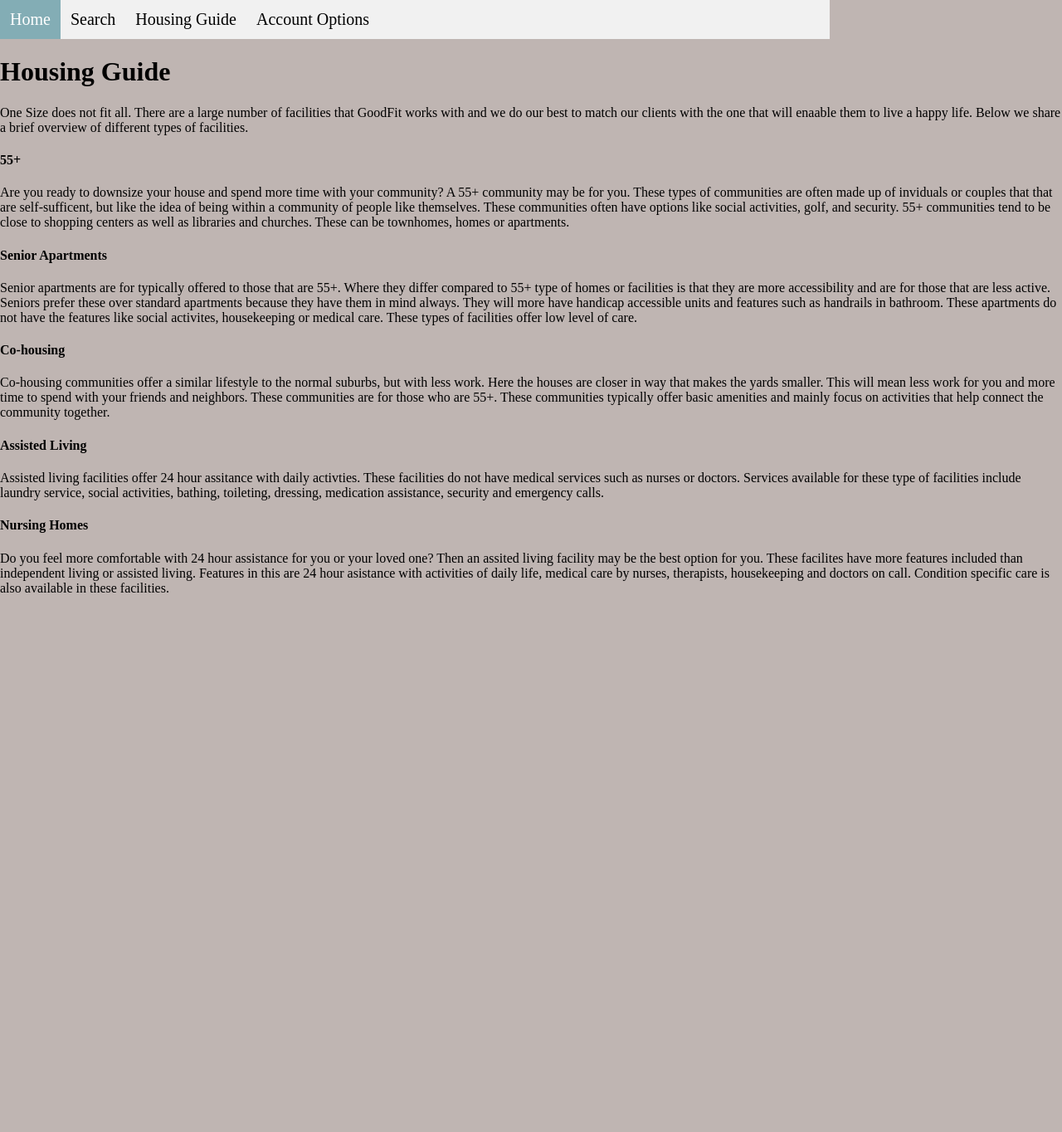
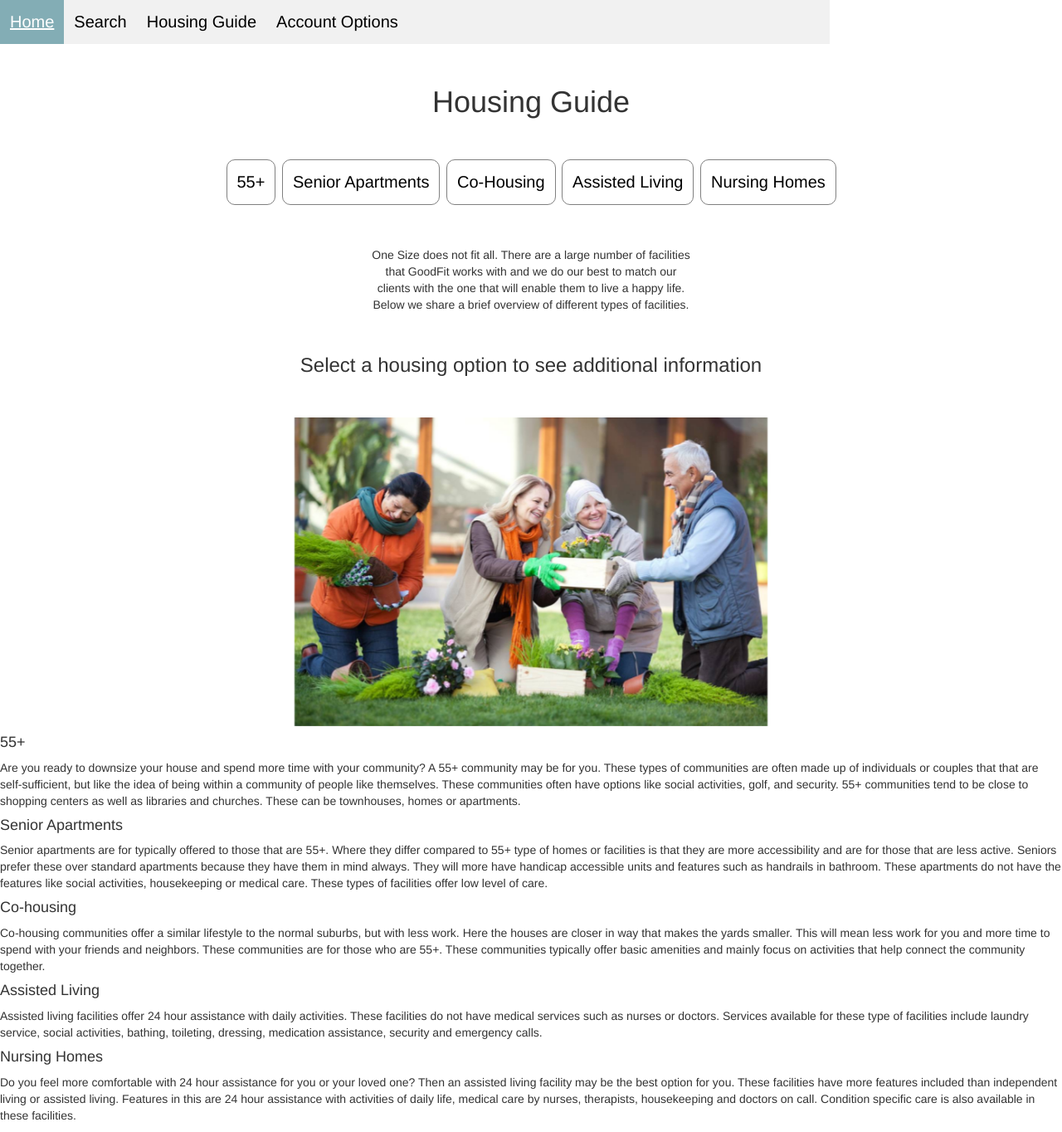
Before and after one commit to arizala13/CS361GoodFitHousing, a PHP site: page /housingGuide.html in a window 1280 px wide. Shown: the whole page at 83% size. Before the commit the page ends 714 px from the top, so only its background shows below. Run offline with PHP 8.4, Linux system fonts and the light colour scheme.

Commit message:
Cleaned up main page, added navigation between sub-pages; still finishing subpages

```diff
--- a/housingGuide.html
+++ b/housingGuide.html
@@ -3,7 +3,12 @@
 <head>
 	<title>Housing Guide</title>
 
-	<link rel="stylesheet" type="text/css" href="otherPages.css" />
+	<!--<link rel="stylesheet" type="text/css" href="otherPages.css" />-->
+	<link rel="stylesheet" type="text/css" href="stylesheet.css" />
+	<script src= "cs361.js" type="text/javascript"></script>
+	<link rel="stylesheet" href="https://maxcdn.bootstrapcdn.com/bootstrap/3.3.7/css/	bootstrap.min.css">
+	<script src="https://ajax.googleapis.com/ajax/libs/jquery/3.3.1/jquery.min.js"></script>
+  	<script src="https://maxcdn.bootstrapcdn.com/bootstrap/3.3.7/js/bootstrap.min.js"></script>
 </head>
 <body>
 
@@ -14,25 +19,66 @@
 		<li><a href="accountOptions.html">Account Options</a></li>
 	</ul>
 
+	<center>
+	<br>
 	<h1>Housing Guide</h1>
+	<br><br>
+	<div id="HGnav">
+		<ul>
+			<li><a href="./HG-subpages/HG-55+">55+</a></li>
+			<li><a href="./HG-subpages/HG-SA">Senior Apartments</a></li>
+			<li><a href="./HG-subpages/HG-CH">Co-Housing</a></li>
+			<li><a href="./HG-subpages/HG-AL">Assisted Living</a></li>
+			<li><a href="./HG-subpages/HG-NH">Nursing Homes</a></li>
+		</ul>
+	</div>
 
+	<br><br>
+	<p style="width: 30%">One Size does not fit all. There are a large number of facilities that GoodFit works with and we do our best to match our clients with the one that will enable them to live a happy life. Below we share a brief overview of different types of facilities. </p>
 
-	<p>One Size does not fit all. There are a large number of facilities that GoodFit works with and we do our best to match our clients with the one that will enaable them to live a happy life. Below we share a brief overview of different types of facilities. </p>
+	<br>
+	<h3>Select a housing option to see additional information</h4>
+
+	<br><br>
+	<div class="container">
+	<div id="myCarousel" class="carousel slide" data-ride="carousel">
+    	<div class="carousel-inner">
+			<div class="item active">
+				<img src="./HGpics/MainPage/MainPage1.jpg" alt="HGMP1" style="width:50%;">
+			</div>
+
+			<div class="item">
+				<img src="./HGpics/MainPage/MainPage2.jpg" alt="pic 2" style="width:50%;">
+			</div>
+
+			<div class="item">
+				<img src="./HGpics/MainPage/MainPage3.jpg" alt="pic 3" style="width:50%;">
+			</div>
+
+			<div class="item">
+				<img src="./HGpics/MainPage/MainPage4.jpg" alt="pic 4" style="width:50%;">
+			</div>
+
+			<div class="item">
+				<img src="./HGpics/MainPage/MainPage5.jpg" alt="pic 5" style="width:50%;">
+			</div>
+    </div>
+	</center>
 
 	<h4>55+</h4>
-	<p>Are you ready to downsize your house and spend more time with your community? A 55+ community may be for you. These types of communities are often made up of inviduals or couples that that are self-sufficent, but like the idea of being within a community of people like themselves. These communities often have options like social activities, golf,  and security. 55+ communities tend to be close to shopping centers as well as libraries and churches. These can be townhomes, homes or apartments. </p>
+	<p>Are you ready to downsize your house and spend more time with your community? A 55+ community may be for you. These types of communities are often made up of individuals or couples that that are self-sufficient, but like the idea of being within a community of people like themselves. These communities often have options like social activities, golf,  and security. 55+ communities tend to be close to shopping centers as well as libraries and churches. These can be townhouses, homes or apartments. </p>
 
 	<h4>Senior Apartments</h4>
-	<p> Senior apartments are for typically offered to those that are 55+. Where they differ compared to 55+ type of homes or facilities is that they are more accessibility and are for those that are less active. Seniors prefer these over standard apartments because they have them in mind always. They will more have handicap accessible units and features such as handrails in bathroom. These apartments do not have the features like social activites, housekeeping or medical care. These types of facilities offer low level of care. </p>
+	<p> Senior apartments are for typically offered to those that are 55+. Where they differ compared to 55+ type of homes or facilities is that they are more accessibility and are for those that are less active. Seniors prefer these over standard apartments because they have them in mind always. They will more have handicap accessible units and features such as handrails in bathroom. These apartments do not have the features like social activities, housekeeping or medical care. These types of facilities offer low level of care. </p>
 
 	<h4>Co-housing</h4>
 	<p>Co-housing communities offer a similar lifestyle to the normal suburbs, but with less work. Here the houses are closer in way that makes the yards smaller. This will mean less work for you and more time to spend with your friends and neighbors. These communities are for those who are 55+. These communities typically offer basic amenities and mainly focus on activities that help connect the community together. </p>
 
 	<h4>Assisted Living</h4>
-	<p>Assisted living facilities offer 24 hour assitance with daily activties. These facilities do not have medical services such as nurses or doctors. Services available for these type of facilities include laundry service, social activities, bathing, toileting, dressing, medication assistance, security and emergency calls. </p>
+	<p>Assisted living facilities offer 24 hour assistance with daily activities. These facilities do not have medical services such as nurses or doctors. Services available for these type of facilities include laundry service, social activities, bathing, toileting, dressing, medication assistance, security and emergency calls. </p>
 
 	<h4>Nursing Homes</h4>
-	<p> Do you feel more comfortable with 24 hour assistance for you or your loved one? Then an assited living facility may be the best option for you. These facilites have more features included than independent living or assisted living. Features in this are 24 hour asistance with activities of daily life, medical care by nurses, therapists, housekeeping and doctors on call. Condition specific care is also available in these facilities.  </p>
+	<p> Do you feel more comfortable with 24 hour assistance for you or your loved one? Then an assisted living facility may be the best option for you. These facilities have more features included than independent living or assisted living. Features in this are 24 hour assistance with activities of daily life, medical care by nurses, therapists, housekeeping and doctors on call. Condition specific care is also available in these facilities.  </p>
 
 
 
--- a/public/css/stylesheet.css
+++ b/stylesheet.css
@@ -19,6 +19,34 @@ li a {
     font-size: 20px;
 }
 
+div#HGnav ul {
+	background-color: transparent;
+    list-style-type:none;
+    height:20px;
+    text-align:center;
+    width: 25%;
+	min-width: 750px;
+    display: table;
+}
+
+div#HGnav ul li {
+    margin-left: 1%;
+	border: 1px solid grey;
+	border-radius: 10px;
+    display: table-cell;
+}
+
+div#HGnav li a {
+	text-decoration: none;
+	color: #000;
+}
+
+div#HGnav li a:hover {
+	border-radius: 9px;
+    background-color: #83adb5;
+	text-decoration: none;
+}
+
 /* Change the link color on hover */
 li a:hover {
     background-color: #83adb5;;
```
Also changed, not shown: HG-subpages/HG-55+.html (added), HG-subpages/HG-AL.html (added), HG-subpages/HG-CH.html (added), HG-subpages/HG-NH.html (added), HG-subpages/HG-SA.html (added), HGpics/MainPage/MainPage1.jpg (added), HGpics/MainPage/MainPage2.jpg (added), HGpics/MainPage/MainPage3.jpg (added), HGpics/MainPage/MainPage4.jpg (added), HGpics/MainPage/MainPage5.jpg (added).
